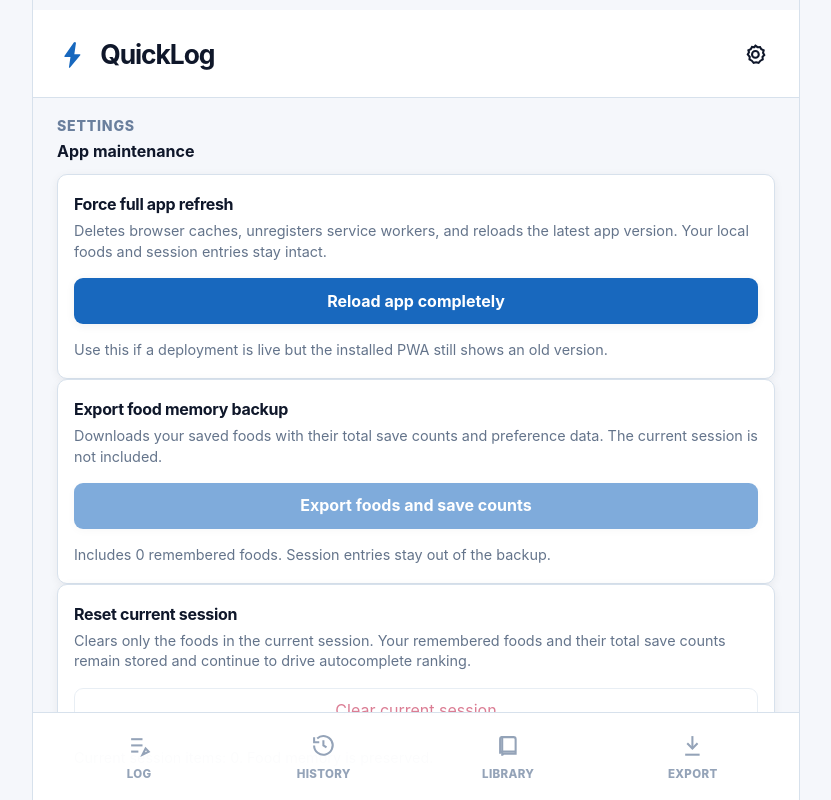
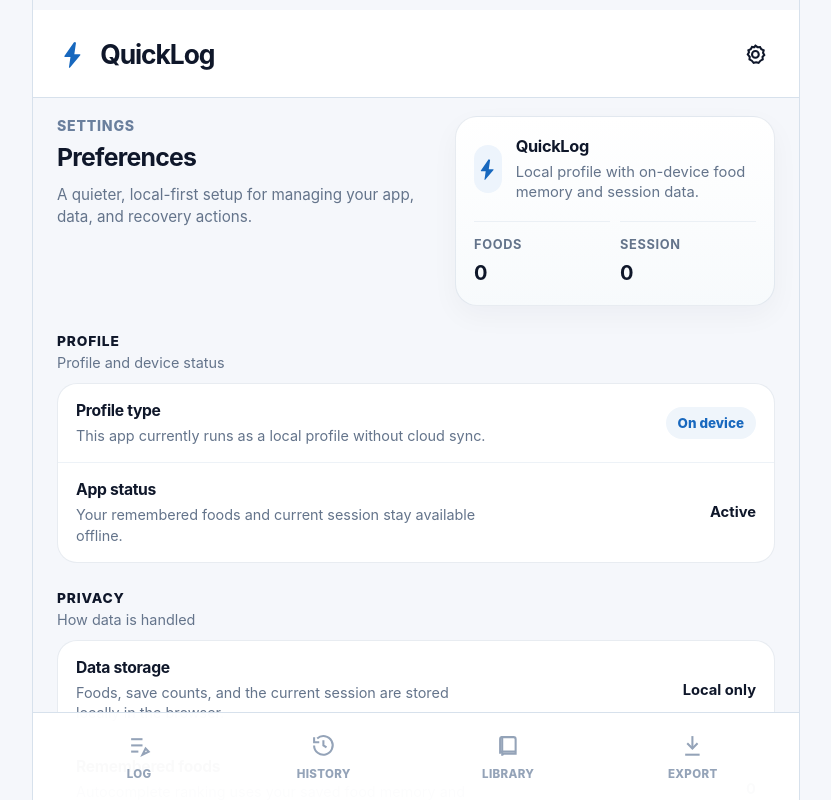
Before and after one commit to blaxcky/FoodSnap, a React (Vite) app: page / in a window 1280 px wide. Both pictures are taken after a click on the button "Open settings". Shown: the top 800 px of the page, without its empty margins (224-1055 px from the left). Built offline with nearby package versions, Linux system fonts and the light colour scheme.

Commit message:
Gestalte native Settings neu

```diff
--- a/src/components/SettingsPanel.tsx
+++ b/src/components/SettingsPanel.tsx
@@ -1,3 +1,5 @@
+import { BoltIcon, ExportIcon, SettingsIcon } from './Icons';
+
 interface SettingsPanelProps {
   foodCount: number;
   sessionCount: number;
@@ -18,95 +20,209 @@ export function SettingsPanel({
   onForceRefresh
 }: SettingsPanelProps) {
   return (
-    <section className="panel">
-      <div className="section-heading">
+    <section className="panel settings-panel">
+      <div className="settings-hero">
+        <div className="settings-hero-copy">
+          <p className="section-kicker">Settings</p>
+          <h2>Preferences</h2>
+          <p className="settings-hero-note">
+            A quieter, local-first setup for managing your app, data, and recovery actions.
+          </p>
+        </div>
+
+        <article className="settings-profile-card" aria-label="App profile">
+          <div className="settings-profile-main">
+            <span className="settings-profile-icon">
+              <BoltIcon className="ui-icon" />
+            </span>
+
             <div>
-          <p className="section-kicker">Settings</p>
-          <h2>App maintenance</h2>
+              <h3>QuickLog</h3>
+              <p>Local profile with on-device food memory and session data.</p>
             </div>
           </div>
 
-      <article className="settings-card">
-        <div className="settings-copy">
-          <h3>Force full app refresh</h3>
-          <p>
-            Deletes browser caches, unregisters service workers, and reloads the latest app
-            version. Your local foods and session entries stay intact.
-          </p>
+          <div className="settings-profile-stats" aria-label="App stats">
+            <div>
+              <span>Foods</span>
+              <strong>{foodCount}</strong>
+            </div>
+            <div>
+              <span>Session</span>
+              <strong>{sessionCount}</strong>
+            </div>
+          </div>
+        </article>
       </div>
 
+      <section className="settings-section" aria-labelledby="settings-profile-title">
+        <div className="settings-section-header">
+          <p id="settings-profile-title" className="settings-section-title">
+            Profile
+          </p>
+          <p className="settings-section-caption">Profile and device status</p>
+        </div>
+
+        <div className="settings-list">
+          <div className="settings-row">
+            <div className="settings-row-copy">
+              <h3>Profile type</h3>
+              <p>This app currently runs as a local profile without cloud sync.</p>
+            </div>
+            <div className="settings-row-value">
+              <span className="settings-pill">On device</span>
+            </div>
+          </div>
+
+          <div className="settings-row">
+            <div className="settings-row-copy">
+              <h3>App status</h3>
+              <p>Your remembered foods and current session stay available offline.</p>
+            </div>
+            <div className="settings-row-value settings-row-value-strong">Active</div>
+          </div>
+        </div>
+      </section>
+
+      <section className="settings-section" aria-labelledby="settings-privacy-title">
+        <div className="settings-section-header">
+          <p id="settings-privacy-title" className="settings-section-title">
+            Privacy
+          </p>
+          <p className="settings-section-caption">How data is handled</p>
+        </div>
+
+        <div className="settings-list">
+          <div className="settings-row">
+            <div className="settings-row-copy">
+              <h3>Data storage</h3>
+              <p>Foods, save counts, and the current session are stored locally in the browser.</p>
+            </div>
+            <div className="settings-row-value settings-row-value-strong">Local only</div>
+          </div>
+
+          <div className="settings-row">
+            <div className="settings-row-copy">
+              <h3>Remembered foods</h3>
+              <p>Autocomplete ranking uses your saved food memory and preference history.</p>
+            </div>
+            <div className="settings-row-value">{foodCount}</div>
+          </div>
+        </div>
+      </section>
+
+      <section className="settings-section" aria-labelledby="settings-backup-title">
+        <div className="settings-section-header">
+          <p id="settings-backup-title" className="settings-section-title">
+            Data & backup
+          </p>
+          <p className="settings-section-caption">Export and recovery actions</p>
+        </div>
+
+        <div className="settings-list">
+          <div className="settings-row settings-row-action">
+            <div className="settings-row-copy">
+              <h3>Export food memory backup</h3>
+              <p>Downloads remembered foods with save counts and preference data.</p>
+            </div>
+            <div className="settings-row-control">
               <button
-          className="primary-button settings-button"
+                className="ghost-button settings-inline-button"
+                type="button"
+                onClick={onExportFoodMemory}
+                disabled={foodCount === 0}
+              >
+                <ExportIcon className="settings-inline-icon" />
+                Export
+              </button>
+            </div>
+          </div>
+
+          <div className="settings-row">
+            <div className="settings-row-copy">
+              <h3>Current session entries</h3>
+              <p>Session items are separate from remembered foods and excluded from backups.</p>
+            </div>
+            <div className="settings-row-value">{sessionCount}</div>
+          </div>
+        </div>
+
+        <p className={`settings-feedback${exportState === 'error' ? ' is-error' : ''}`}>
+          {exportState === 'done'
+            ? 'Backup downloaded successfully.'
+            : exportState === 'error'
+              ? 'Backup export failed. Try again.'
+              : `Available for ${foodCount} remembered food${foodCount === 1 ? '' : 's'}.`}
+        </p>
+      </section>
+
+      <section className="settings-section" aria-labelledby="settings-maintenance-title">
+        <div className="settings-section-header">
+          <p id="settings-maintenance-title" className="settings-section-title">
+            Maintenance
+          </p>
+          <p className="settings-section-caption">App refresh and repair</p>
+        </div>
+
+        <div className="settings-list">
+          <div className="settings-row settings-row-action">
+            <div className="settings-row-copy">
+              <h3>Force full app refresh</h3>
+              <p>Clears caches, unregisters service workers, and reloads the latest app shell.</p>
+            </div>
+            <div className="settings-row-control">
+              <button
+                className="ghost-button settings-inline-button"
                 type="button"
                 onClick={() => void onForceRefresh()}
                 disabled={refreshState === 'working'}
               >
-          {refreshState === 'working' ? 'Reloading app...' : 'Reload app completely'}
+                <SettingsIcon className="settings-inline-icon" />
+                {refreshState === 'working' ? 'Refreshing...' : 'Refresh'}
               </button>
+            </div>
+          </div>
+        </div>
 
-        <p className="settings-note">
-          Use this if a deployment is live but the installed PWA still shows an old version.
+        <p className={`settings-feedback${refreshState === 'error' ? ' is-error' : ''}`}>
+          {refreshState === 'error'
+            ? 'The forced refresh failed. Try again.'
+            : 'Use this when the installed app still shows an older deployment.'}
         </p>
+      </section>
 
-        {refreshState === 'error' ? (
-          <p className="error-copy">The forced refresh failed. Try again.</p>
-        ) : null}
-      </article>
+      <section className="settings-section" aria-labelledby="settings-danger-title">
+        <div className="settings-section-header">
+          <p id="settings-danger-title" className="settings-section-title settings-section-title-danger">
+            Danger zone
+          </p>
+          <p className="settings-section-caption">Destructive actions</p>
+        </div>
 
-      <article className="settings-card">
-        <div className="settings-copy">
-          <h3>Export food memory backup</h3>
+        <article className="settings-danger-card">
+          <div className="settings-row settings-row-action settings-row-danger">
+            <div className="settings-row-copy">
+              <h3>Reset current session</h3>
               <p>
-            Downloads your saved foods with their total save counts and preference data. The
-            current session is not included.
+                Clears only the foods in the current session. Remembered foods and save counts stay
+                stored.
               </p>
             </div>
-
+            <div className="settings-row-control">
               <button
-          className="primary-button settings-button"
-          type="button"
-          onClick={onExportFoodMemory}
-          disabled={foodCount === 0}
-        >
-          Export foods and save counts
-        </button>
-
-        <p className="settings-note">
-          Includes {foodCount} remembered food{foodCount === 1 ? '' : 's'}. Session entries stay
-          out of the backup.
-        </p>
-
-        {exportState === 'done' ? (
-          <p className="success-copy">Backup downloaded.</p>
-        ) : null}
-
-        {exportState === 'error' ? (
-          <p className="error-copy">The export failed. Try again.</p>
-        ) : null}
-      </article>
-
-      <article className="settings-card">
-        <div className="settings-copy">
-          <h3>Reset current session</h3>
-          <p>
-            Clears only the foods in the current session. Your remembered foods and their total
-            save counts remain stored and continue to drive autocomplete ranking.
-          </p>
-        </div>
-
-        <button
-          className="ghost-button destructive-action"
+                className="ghost-button settings-inline-button destructive-action"
                 type="button"
                 onClick={onResetSession}
                 disabled={sessionCount === 0}
               >
-          Clear current session
+                Clear
               </button>
+            </div>
+          </div>
 
-        <p className="settings-note">
-          Current session items: {sessionCount}. Food memory is preserved.
-        </p>
+          <p className="settings-feedback">Current session items: {sessionCount}. Food memory is preserved.</p>
         </article>
+      </section>
     </section>
   );
 }
--- a/src/styles/app.css
+++ b/src/styles/app.css
@@ -409,14 +409,227 @@ button {
   gap: 12px;
 }
 
-.settings-card {
+.settings-panel {
+  display: grid;
+  gap: 26px;
+  padding-bottom: 12px;
+}
+
+.settings-hero {
   display: grid;
   gap: 16px;
-  padding: 18px 16px;
-  border: 1px solid var(--border);
-  border-radius: 10px;
-  background: var(--surface);
-  box-shadow: var(--shadow);
+}
+
+.settings-hero-copy h2 {
+  margin: 4px 0 0;
+  font-size: 1.55rem;
+  letter-spacing: -0.03em;
+}
+
+.settings-hero-note {
+  margin: 10px 0 0;
+  max-width: 40ch;
+  color: var(--muted);
+  font-size: 0.95rem;
+}
+
+.settings-profile-card {
+  display: grid;
+  gap: 18px;
+  padding: 18px;
+  border: 1px solid rgba(130, 149, 176, 0.18);
+  border-radius: 22px;
+  background:
+    linear-gradient(180deg, rgba(255, 255, 255, 0.98), rgba(247, 250, 252, 0.98)),
+    var(--surface);
+  box-shadow: 0 10px 28px rgba(15, 23, 42, 0.04);
+}
+
+.settings-profile-main {
+  display: flex;
+  align-items: center;
+  gap: 14px;
+}
+
+.settings-profile-icon {
+  display: inline-flex;
+  align-items: center;
+  justify-content: center;
+  width: 48px;
+  height: 48px;
+  border-radius: 16px;
+  background: #edf4fc;
+  color: var(--accent);
+}
+
+.settings-profile-main h3 {
+  margin: 0 0 4px;
+  font-size: 1.02rem;
+  letter-spacing: -0.02em;
+}
+
+.settings-profile-main p {
+  margin: 0;
+  color: var(--muted);
+  font-size: 0.92rem;
+}
+
+.settings-profile-stats {
+  display: grid;
+  grid-template-columns: repeat(2, minmax(0, 1fr));
+  gap: 10px;
+}
+
+.settings-profile-stats div {
+  padding-top: 14px;
+  border-top: 1px solid #ebf0f5;
+}
+
+.settings-profile-stats span {
+  display: block;
+  margin-bottom: 5px;
+  color: var(--muted);
+  font-size: 0.8rem;
+  font-weight: 700;
+  text-transform: uppercase;
+  letter-spacing: 0.05em;
+}
+
+.settings-profile-stats strong {
+  font-size: 1.25rem;
+  letter-spacing: -0.04em;
+}
+
+.settings-section {
+  display: grid;
+  gap: 10px;
+}
+
+.settings-section-header {
+  display: grid;
+  gap: 2px;
+}
+
+.settings-section-title {
+  margin: 0;
+  color: var(--ink);
+  font-size: 0.86rem;
+  font-weight: 800;
+  letter-spacing: 0.06em;
+  text-transform: uppercase;
+}
+
+.settings-section-title-danger {
+  color: var(--danger);
+}
+
+.settings-section-caption {
+  margin: 0;
+  color: var(--muted);
+  font-size: 0.9rem;
+}
+
+.settings-list,
+.settings-danger-card {
+  overflow: hidden;
+  border: 1px solid rgba(130, 149, 176, 0.18);
+  border-radius: 20px;
+  background: rgba(255, 255, 255, 0.92);
+}
+
+.settings-row {
+  display: flex;
+  align-items: center;
+  justify-content: space-between;
+  gap: 16px;
+  padding: 16px 18px;
+}
+
+.settings-row + .settings-row {
+  border-top: 1px solid #edf2f7;
+}
+
+.settings-row-copy {
+  min-width: 0;
+  flex: 1;
+}
+
+.settings-row-copy h3 {
+  margin: 0 0 4px;
+  font-size: 0.98rem;
+  letter-spacing: -0.02em;
+}
+
+.settings-row-copy p {
+  margin: 0;
+  max-width: 46ch;
+  color: var(--muted);
+  font-size: 0.9rem;
+}
+
+.settings-row-value,
+.settings-row-control {
+  flex: 0 0 auto;
+}
+
+.settings-row-value {
+  color: #425466;
+  font-size: 0.92rem;
+  font-weight: 700;
+}
+
+.settings-row-value-strong {
+  color: var(--ink);
+}
+
+.settings-pill {
+  display: inline-flex;
+  align-items: center;
+  min-height: 32px;
+  padding: 0 12px;
+  border-radius: 999px;
+  background: #eff5fb;
+  color: var(--accent);
+  font-size: 0.84rem;
+  font-weight: 800;
+}
+
+.settings-inline-button {
+  display: inline-flex;
+  align-items: center;
+  gap: 8px;
+  min-height: 38px;
+  padding: 0 14px;
+  border-radius: 999px;
+  background: #f8fafc;
+  box-shadow: none;
+  font-weight: 700;
+}
+
+.settings-inline-icon {
+  width: 1rem;
+  height: 1rem;
+}
+
+.settings-feedback {
+  margin: 0;
+  padding: 0 2px;
+  color: var(--muted);
+  font-size: 0.9rem;
+}
+
+.settings-feedback.is-error {
+  color: var(--danger);
+}
+
+.settings-danger-card {
+  background:
+    linear-gradient(180deg, rgba(255, 255, 255, 0.95), rgba(255, 244, 246, 0.82)),
+    var(--surface);
+}
+
+.settings-row-danger {
+  align-items: center;
 }
 
 .modal-backdrop {
@@ -456,23 +669,6 @@ button {
 .modal-save-button {
   width: auto;
   min-width: 150px;
-}
-
-.settings-copy h3 {
-  margin: 0 0 6px;
-  font-size: 1rem;
-  letter-spacing: -0.02em;
-}
-
-.settings-copy p,
-.settings-note {
-  margin: 0;
-  color: var(--muted);
-  font-size: 0.9rem;
-}
-
-.settings-button {
-  min-height: 46px;
 }
 
 .destructive-action {
@@ -631,6 +827,29 @@ button {
   .modal-card {
     padding: 20px 18px 22px;
   }
+
+  .settings-hero {
+    grid-template-columns: minmax(0, 1fr) minmax(280px, 320px);
+    align-items: start;
+  }
+}
+
+@media (max-width: 640px) {
+  .settings-row,
+  .settings-row-danger {
+    align-items: flex-start;
+    flex-direction: column;
+  }
+
+  .settings-row-value,
+  .settings-row-control {
+    width: 100%;
+  }
+
+  .settings-inline-button {
+    justify-content: center;
+    width: 100%;
+  }
 }
 
 @media (prefers-reduced-motion: reduce) {
```
Lines whose indentation alone changed are shown as unchanged.
